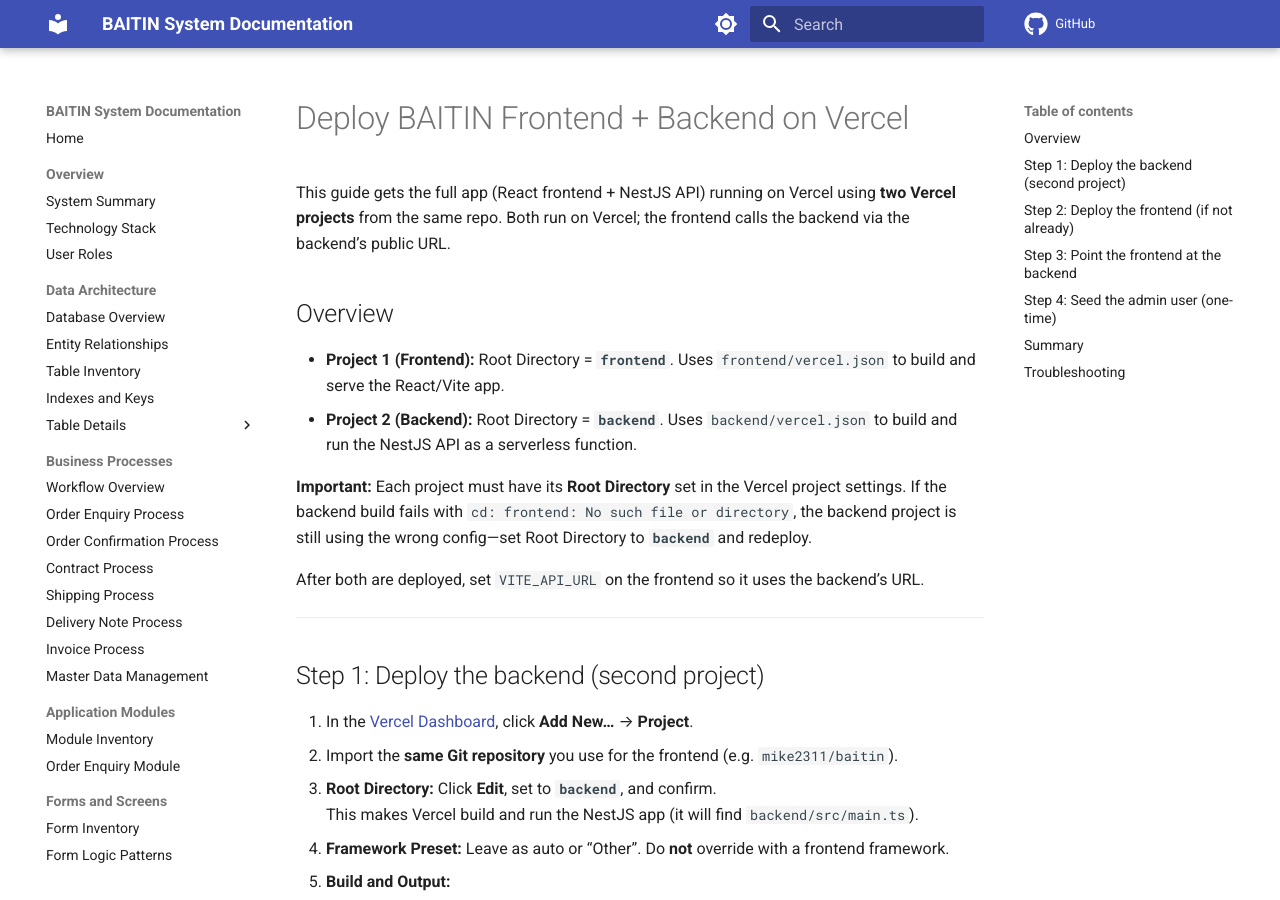
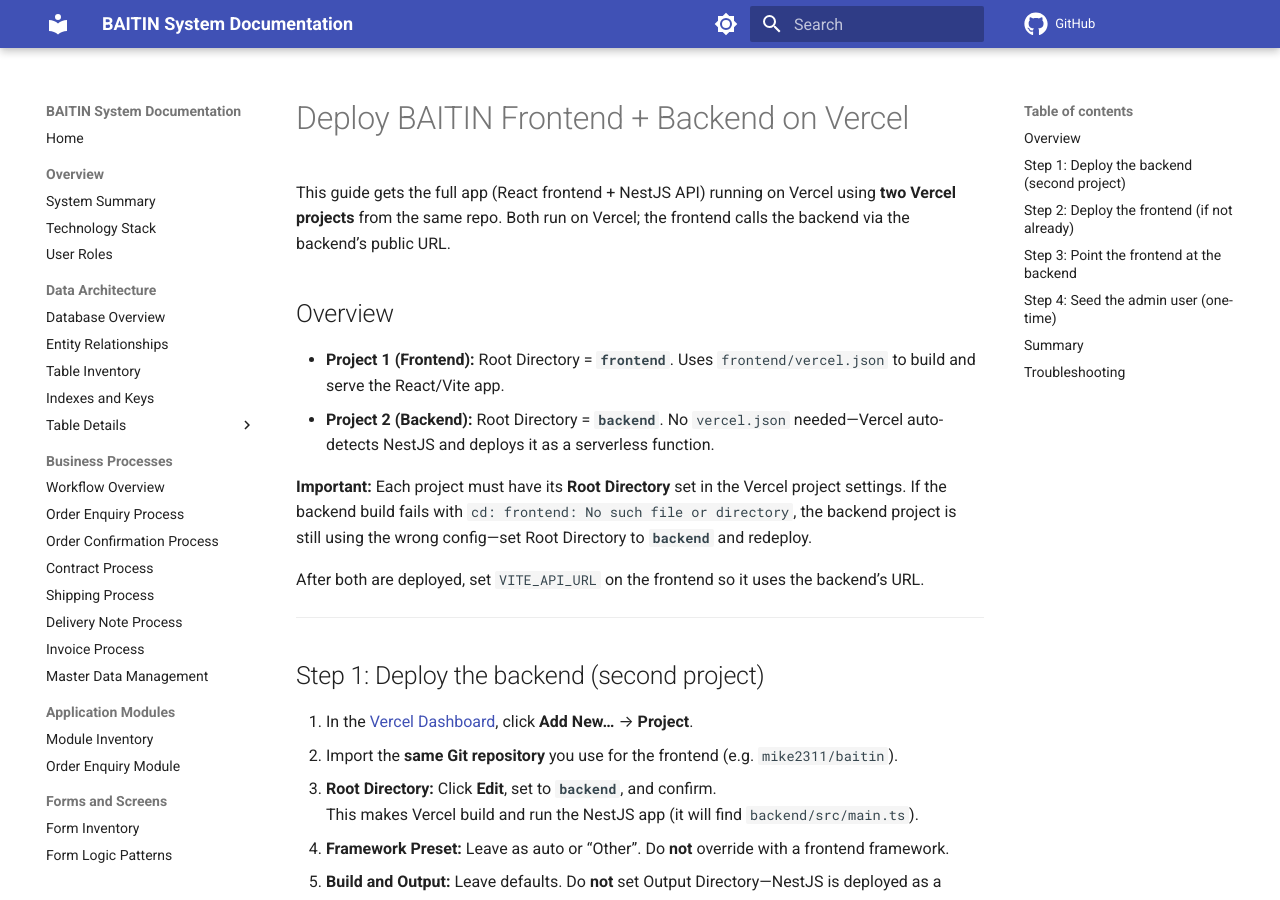
Before and after one commit to mike2311/baitin, an MkDocs documentation site: the page built from docs/deployment/vercel-full-stack.md, in a window 1280 px wide and 900 px high. Built offline with MkDocs 1.6.1 and Material for MkDocs 9.7.7, drawn with Linux system fonts in a browser that asks for light colours; comment, search, counter and statistics services are not loaded; some of the changed text lies outside the part shown.

Commit message:
fix(vercel): remove backend vercel.json so NestJS uses zero-config (serverless, no outputDirectory)

```diff
--- a/docs/deployment/vercel-full-stack.md
+++ b/docs/deployment/vercel-full-stack.md
@@ -5,7 +5,7 @@
 ## Overview
 
 - **Project 1 (Frontend):** Root Directory = **`frontend`**. Uses `frontend/vercel.json` to build and serve the React/Vite app.
-- **Project 2 (Backend):** Root Directory = **`backend`**. Uses `backend/vercel.json` to build and run the NestJS API as a serverless function.
+- **Project 2 (Backend):** Root Directory = **`backend`**. No `vercel.json` needed—Vercel auto-detects NestJS and deploys it as a serverless function.
 
 **Important:** Each project must have its **Root Directory** set in the Vercel project settings. If the backend build fails with `cd: frontend: No such file or directory`, the backend project is still using the wrong config—set Root Directory to **`backend`** and redeploy.
 
@@ -20,9 +20,7 @@
 3. **Root Directory:** Click **Edit**, set to **`backend`**, and confirm.
    This makes Vercel build and run the NestJS app (it will find `backend/src/main.ts`).
 4. **Framework Preset:** Leave as auto or “Other”. Do **not** override with a frontend framework.
-5. **Build and Output:**
-   - Build Command: `npm run build` (default when root is `backend`)
-   - Output Directory: leave empty (NestJS is deployed as a serverless function, not static files).
+5. **Build and Output:** Leave defaults. Do **not** set Output Directory—NestJS is deployed as a serverless function, not static files. (If you see “No Output Directory named dist”, the project is being treated as static; ensure Root Directory is `backend` and there is no `backend/vercel.json` that sets `outputDirectory` or only `buildCommand`.)
 6. **Environment variables:** Add these in the project’s **Settings → Environment Variables** (for Production and Preview if you use them):
 
    | Name               | Value                          | Notes                    |
@@ -92,7 +90,7 @@
 | Project   | Root Directory | Config file           | Purpose                          |
 |----------|----------------|------------------------|-----------------------------------|
 | Frontend | **`frontend`** | `frontend/vercel.json` | Serves the React app.             |
-| Backend  | **`backend`**  | `backend/vercel.json` | Serves NestJS API (serverless).   |
+| Backend  | **`backend`**  | (none; zero-config)   | Serves NestJS API (serverless).   |
 
 - Frontend env: `VITE_API_URL` = `https://<backend-vercel-url>/api`.
 - Backend env: `DATABASE_*`, `FRONTEND_URL`, optionally `JWT_SECRET`.
@@ -105,7 +103,10 @@
 ## Troubleshooting
 
 - **Backend build fails: `cd: frontend: No such file or directory`**
-  The backend project is using the wrong config. In the backend project’s Vercel settings, set **Root Directory** to **`backend`** (and save). Then redeploy. The repo no longer has a root `vercel.json`; each app uses its own (`frontend/vercel.json` and `backend/vercel.json`).
+  The backend project is using the wrong config. Set **Root Directory** to **`backend`** and redeploy. The repo has no root `vercel.json`; the frontend uses `frontend/vercel.json` only.
+
+- **Backend build fails: No Output Directory named "dist" found**
+  Vercel is treating the backend as a static site. The backend must **not** have an `outputDirectory` (NestJS is serverless). Ensure **Root Directory** is **`backend`** and that there is no `backend/vercel.json` in the repo—Vercel’s zero-config will then detect NestJS and deploy it as a function.
 
 - **Frontend build fails: No entrypoint found**
   Set the frontend project’s **Root Directory** to **`frontend`** so Vercel uses `frontend/vercel.json`.
```
Also changed, not shown: 1 other file.
